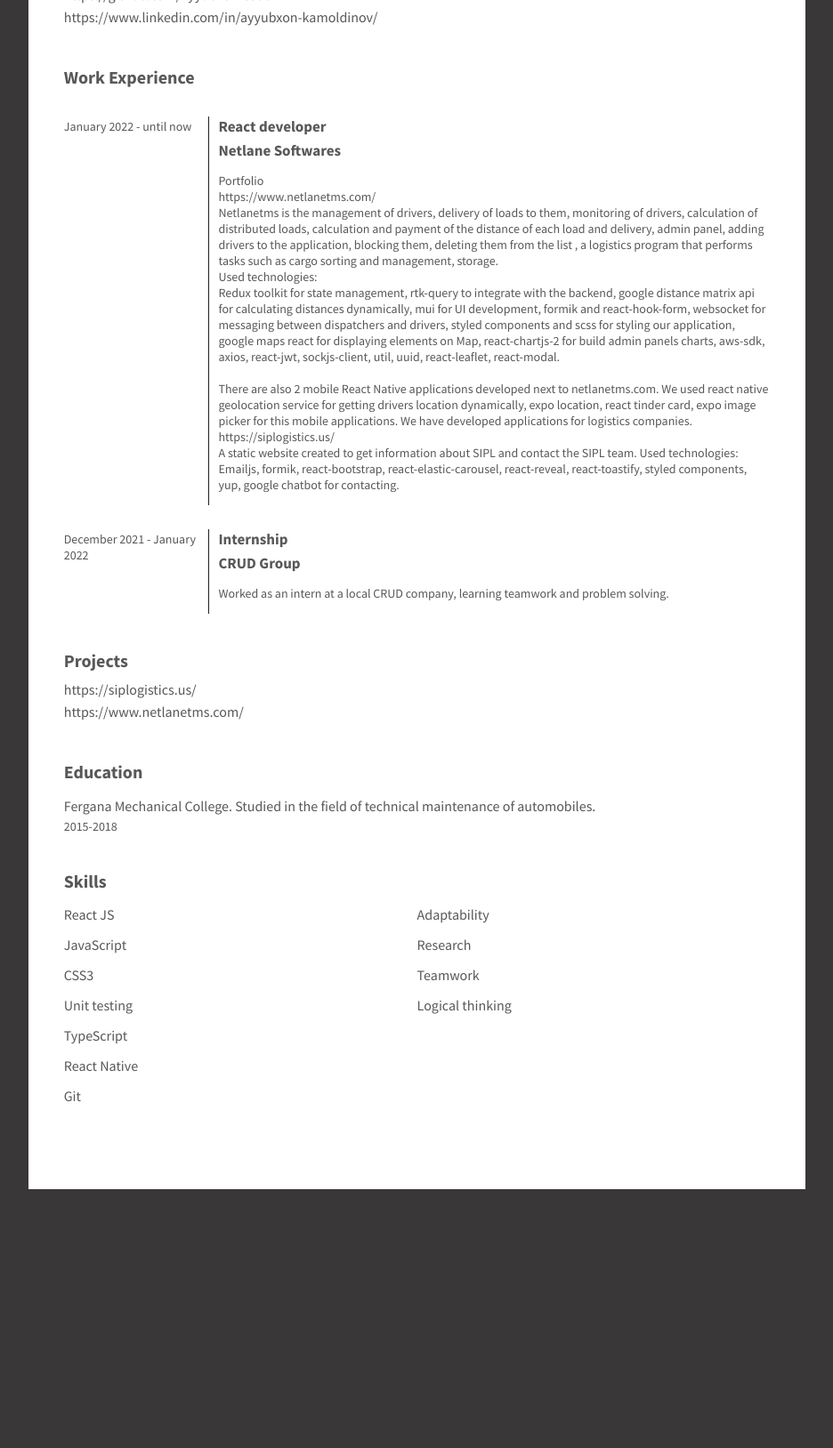
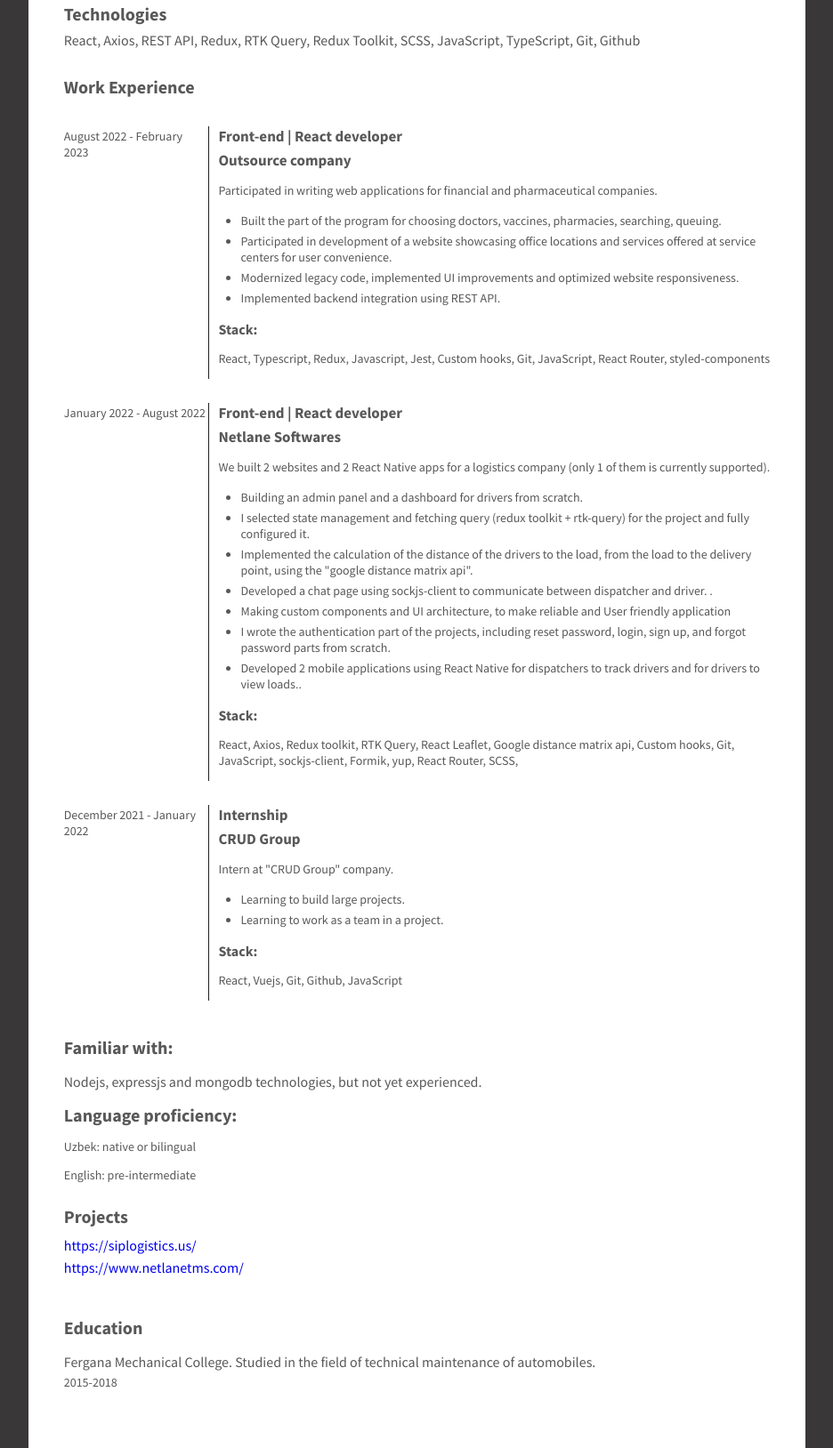
Before and after one commit to kamol-ayyub/Rezyume, a plain HTML site: page index.html in a window 1280 px wide. Shown: the part 404-2032 px from the top of the page at 89% size, without its empty margins (173-1109 px from the left). Before the commit the page ends 1799 px from the top, so only its background shows below. Drawn offline with Linux system fonts and the light colour scheme.

Commit message:
content updated

```diff
--- a/index.css
+++ b/index.css
@@ -9,6 +9,11 @@ body {
 }
 p {
   font-size: 14px;
+}
+li {
+  font-size: 14px;
+  margin-left: -15px;
+  margin-bottom: 5px;
 }
 .work-head {
   font-weight: 700;
@@ -27,18 +32,10 @@ p {
   font-weight: 700;
 }
 .header-item {
-  font-size: 30px;
-  line-height: 28px;
-  text-decoration: underline;
-  text-underline-offset: 5px;
-  text-decoration-color: #4fc3f7;
-  padding-bottom: 10px;
+  font-size: 24px;
+  margin-bottom: -10px;
 }
-@media screen and (max-width: 400px) {
-  .header-item {
-    text-decoration: none;
-  }
-}
+
 @media screen and (max-width: 800px) {
   body {
     width: 98%;
@@ -97,7 +94,9 @@ p {
   display: flex;
   flex-direction: column;
 }
-
+.education {
+  margin-bottom: 25px;
+}
 .education-data {
   font-size: 16px;
   margin-bottom: -10px;
@@ -130,7 +129,6 @@ p {
 }
 .contacts-items {
   text-decoration: none;
-  color: rgb(88, 88, 88);
   transition: 0.5s;
   margin-bottom: 5px;
   font-size: 16px;
--- a/index.html
+++ b/index.html
@@ -21,11 +21,11 @@
     <div id="wrapper">
       <header>
         <h1 class="header-item">Ayyubxon Kamoldinov</h1>
+        <p>
+          1+ years of experience as a frontend software engineer majoring in
+          react.js framework
+        </p>
       </header>
-      <section class="profile-part">
-        <div class="profile-info header-tags">Profile</div>
-        <div class="profile-data">React js & React Native developer</div>
-      </section>
       <section class="contacts">
         <div style="margin-bottom: 10px" class="header-tags">Contacts</div>
         <div class="contacts-wrapper">
@@ -56,58 +56,107 @@
           >
         </div>
       </section>
+      <section class="profile-part">
+        <div class="profile-info header-tags">Technologies</div>
+        <div class="profile-data">
+          React, Axios, REST API, Redux, RTK Query, Redux Toolkit, SCSS,
+          JavaScript, TypeScript, Git, Github
+        </div>
+      </section>
+
       <section class="experience">
         <div><p class="experience-header header-tags">Work Experience</p></div>
         <div>
           <div class="experience-item">
             <div class="experience-item-left">
-              <p>January 2022 - until now</p>
+              <p>August 2022 - February 2023</p>
             </div>
             <div class="experience-item-right">
               <div class="experience-item-right-role work-head">
-                React developer
+                Front-end | React developer
+              </div>
+              <div class="experience-item-right-role work-head">
+                Outsource company
+              </div>
+              <p>
+                Participated in writing web applications for financial and
+                pharmaceutical companies.
+              </p>
+              <ul>
+                <li>
+                  Built the part of the program for choosing doctors, vaccines,
+                  pharmacies, searching, queuing.
+                </li>
+                <li>
+                  Participated in development of a website showcasing office
+                  locations and services offered at service centers for user
+                  convenience.
+                </li>
+                <li>
+                  Modernized legacy code, implemented UI improvements and
+                  optimized website responsiveness.
+                </li>
+                <li>Implemented backend integration using REST API.</li>
+              </ul>
+              <b>Stack:</b>
+              <p>
+                React, Typescript, Redux, Javascript, Jest, Custom hooks, Git,
+                JavaScript, React Router, styled-components
+              </p>
+            </div>
+          </div>
+          <div class="experience-item">
+            <div class="experience-item-left">
+              <p>January 2022 - August 2022</p>
+            </div>
+            <div class="experience-item-right">
+              <div class="experience-item-right-role work-head">
+                Front-end | React developer
               </div>
               <div class="experience-item-right-role work-head">
                 Netlane Softwares
               </div>
               <p>
-                Portfolio
-                <br />
-                https://www.netlanetms.com/
-                <br />
-                Netlanetms is the management of drivers, delivery of loads to
-                them, monitoring of drivers, calculation of distributed loads,
-                calculation and payment of the distance of each load and
-                delivery, admin panel, adding drivers to the application,
-                blocking them, deleting them from the list , a logistics program
-                that performs tasks such as cargo sorting and management,
-                storage.
-                <br />
-                Used technologies:
-                <br />
-                Redux toolkit for state management, rtk-query to integrate with
-                the backend, google distance matrix api for calculating
-                distances dynamically, mui for UI development, formik and
-                react-hook-form, websocket for messaging between dispatchers and
-                drivers, styled components and scss for styling our application,
-                google maps react for displaying elements on Map,
-                react-chartjs-2 for build admin panels charts, aws-sdk, axios,
-                react-jwt, sockjs-client, util, uuid, react-leaflet,
-                react-modal.
-                <br />
-                <br />
-                There are also 2 mobile React Native applications developed next
-                to netlanetms.com. We used react native geolocation service for
-                getting drivers location dynamically, expo location, react
-                tinder card, expo image picker for this mobile applications. We
-                have developed applications for logistics companies.
-                <br />
-                https://siplogistics.us/
-                <br />A static website created to get information about SIPL and
-                contact the SIPL team. Used technologies: Emailjs, formik,
-                react-bootstrap, react-elastic-carousel, react-reveal,
-                react-toastify, styled components, yup, google chatbot for
-                contacting.
+                We built 2 websites and 2 React Native apps for a logistics
+                company (only 1 of them is currently supported).
+              </p>
+              <ul>
+                <li>
+                  Building an admin panel and a dashboard for drivers from
+                  scratch.
+                </li>
+                <li>
+                  I selected state management and fetching query (redux toolkit
+                  + rtk-query) for the project and fully configured it.
+                </li>
+                <li>
+                  Implemented the calculation of the distance of the drivers to
+                  the load, from the load to the delivery point, using the
+                  "google distance matrix api".
+                </li>
+                <li>
+                  Developed a chat page using sockjs-client to communicate
+                  between dispatcher and driver. .
+                </li>
+                <li>
+                  Making custom components and UI architecture, to make reliable
+                  and User friendly application
+                </li>
+                <li>
+                  I wrote the authentication part of the projects, including
+                  reset password, login, sign up, and forgot password parts from
+                  scratch.
+                </li>
+                <li>
+                  Developed 2 mobile applications using React Native for
+                  dispatchers to track drivers and for drivers to view loads..
+                </li>
+              </ul>
+              <b>Stack:</b>
+              <p>
+                React, Axios, Redux toolkit, RTK Query, React Leaflet, Google
+                distance matrix api, Custom hooks, Git, JavaScript,
+                sockjs-client, Formik, yup, React Router, SCSS,
               </p>
             </div>
           </div>
@@ -118,13 +167,27 @@
             <div class="experience-item-right">
               <div class="experience-item-right-role work-head">Internship</div>
               <div class="experience-item-right-role work-head">CRUD Group</div>
-              <p>
-                Worked as an intern at a local CRUD company, learning teamwork
-                and problem solving.
-              </p>
+              <p>Intern at "CRUD Group" company.</p>
+              <ul>
+                <li>Learning to build large projects.</li>
+                <li>Learning to work as a team in a project.</li>
+              </ul>
+              <b>Stack:</b>
+              <p>React, Vuejs, Git, Github, JavaScript</p>
             </div>
           </div>
         </div>
+      </section>
+      <section class="education">
+        <div class="header-tags">Familiar with:</div>
+        <p class="education-data">
+          Nodejs, expressjs and mongodb technologies, but not yet experienced.
+        </p>
+      </section>
+      <section class="education">
+        <div class="header-tags">Language proficiency:</div>
+        <p>Uzbek: native or bilingual</p>
+        <p>English: pre-intermediate</p>
       </section>
       <section class="projects">
         <div class="header-tags" style="margin-bottom: 10px">Projects</div>
@@ -149,26 +212,6 @@
         </p>
         <p>2015-2018</p>
       </section>
-      <section class="skills">
-        <div class="header-tags">Skills</div>
-        <div class="skills-wrapper">
-          <div class="skills-main">
-            <p class="skills-item">React JS</p>
-            <p class="skills-item">JavaScript</p>
-            <p class="skills-item">CSS3</p>
-            <p class="skills-item">Unit testing</p>
-            <p class="skills-item">TypeScript</p>
-            <p class="skills-item">React Native</p>
-            <p class="skills-item">Git</p>
-          </div>
-          <div class="skills-main">
-            <p class="skills-item">Adaptability</p>
-            <p class="skills-item">Research</p>
-            <p class="skills-item">Teamwork</p>
-            <p class="skills-item">Logical thinking</p>
-          </div>
-        </div>
-      </section>
     </div>
   </body>
 </html>
```
